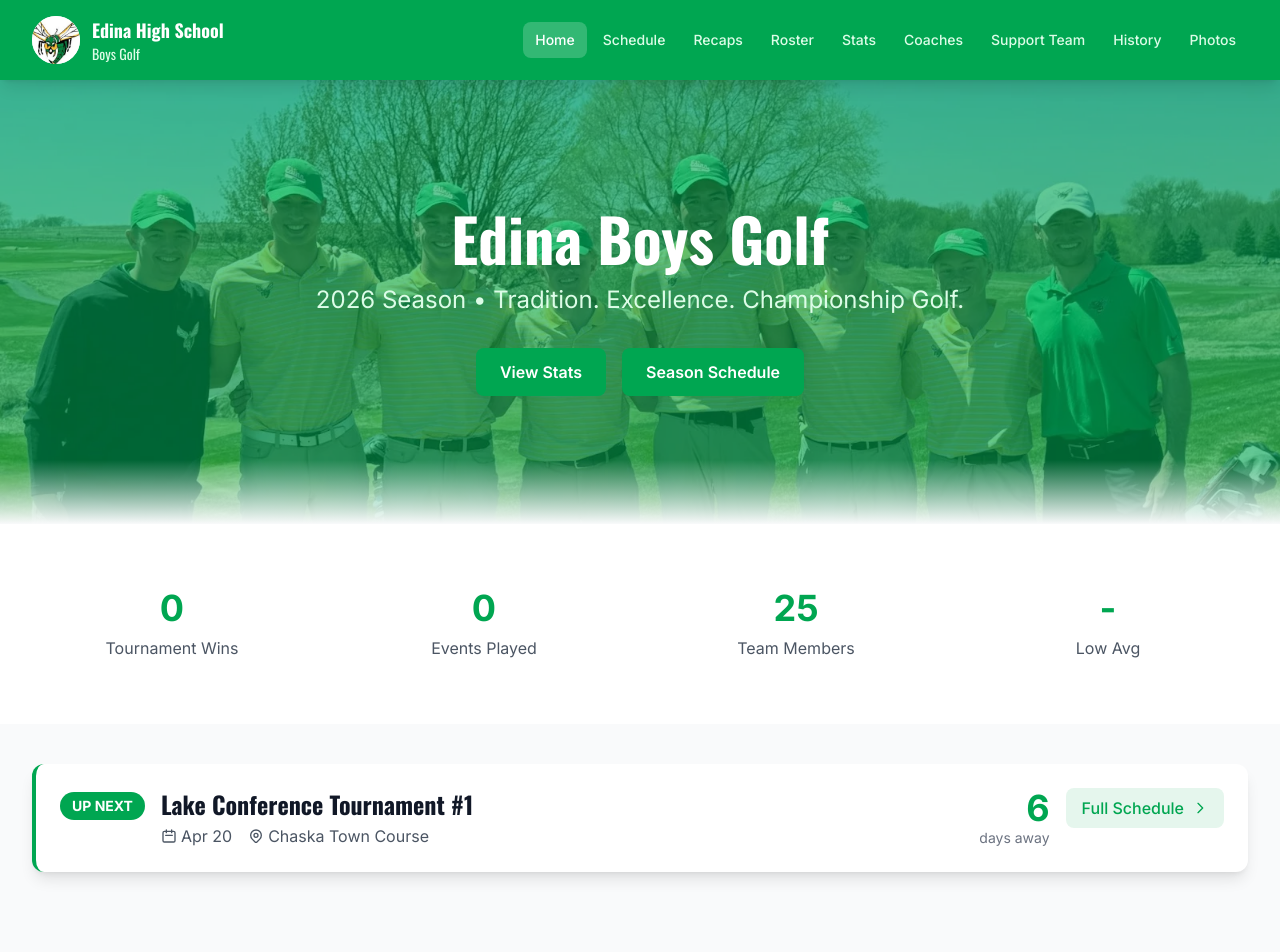
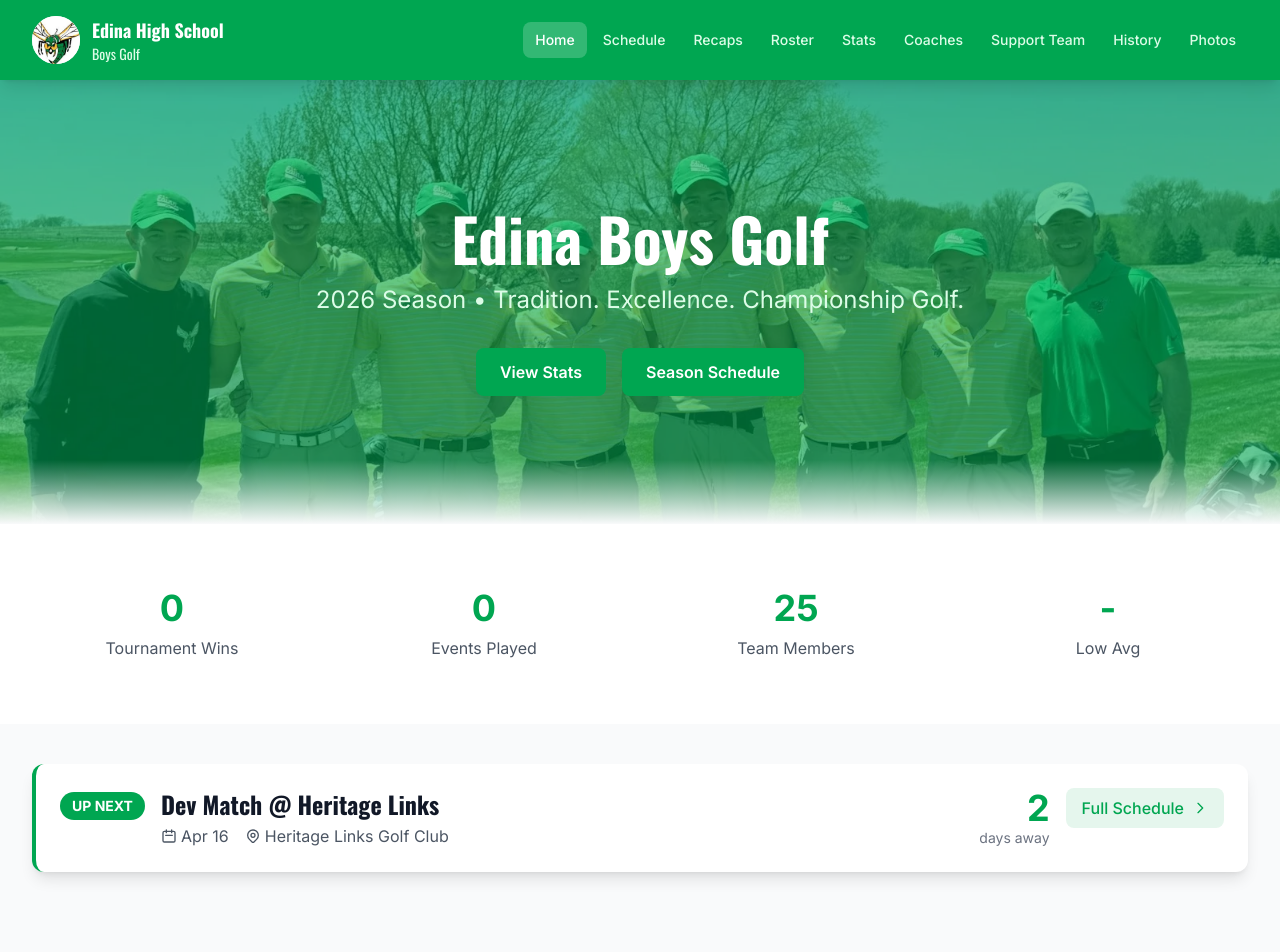
Before and after one commit to rlarson12/edina-golf-website, a React (Vite) app: page / in a window 1280 px wide. Shown: the top 952 px of the page. Built offline with nearby package versions, Linux system fonts and the light colour scheme.

Commit message:
Up Next: restore Dev Match (isJV flag keeps it out of varsity list only)

```diff
--- a/public/version.json
+++ b/public/version.json
@@ -1 +1 @@
-{"buildTime":1776354504082}
+{"buildTime":1776354664738}
--- a/src/pages/Home.jsx
+++ b/src/pages/Home.jsx
@@ -4,6 +4,7 @@ import golfData from '../data/golfData.json'
 
 // 2026 Varsity Schedule (for Up Next feature - varsity events only)
 const schedule2026 = [
+  { id: '2026-0',  date: '2026-04-16', dateFormatted: 'Apr 16',    event: 'Dev Match @ Heritage Links',          course: 'Heritage Links Golf Club', isJV: true },
   { id: '2026-1',  date: '2026-04-20', dateFormatted: 'Apr 20',    event: 'Lake Conference Tournament #1',       course: 'Chaska Town Course' },
   { id: '2026-2',  date: '2026-04-22', dateFormatted: 'Apr 22',    event: 'East Ridge Invitational',             course: 'Stoneridge' },
   { id: '2026-3',  date: '2026-04-23', dateFormatted: 'Apr 23',    event: 'Lake Conference Meet',                course: 'Pioneer Creek' },
@@ -127,11 +128,12 @@ function Home() {
   // Transition logic: show pre-season layout until 2026 results exist
   const hasSeason2026Results = (golfData.seasonResults2026 || []).length > 0
 
-  // Next 4 upcoming varsity events
+  // Next 4 upcoming varsity events (exclude JV/dev events)
   const upcomingVarsity = useMemo(() => {
     const today = new Date()
     today.setHours(0, 0, 0, 0)
     return schedule2026.filter(e => {
+      if (e.isJV) return false
       const [year, month, day] = e.date.split('-').map(Number)
       return new Date(year, month - 1, day) >= today
     }).slice(0, 4)
```
